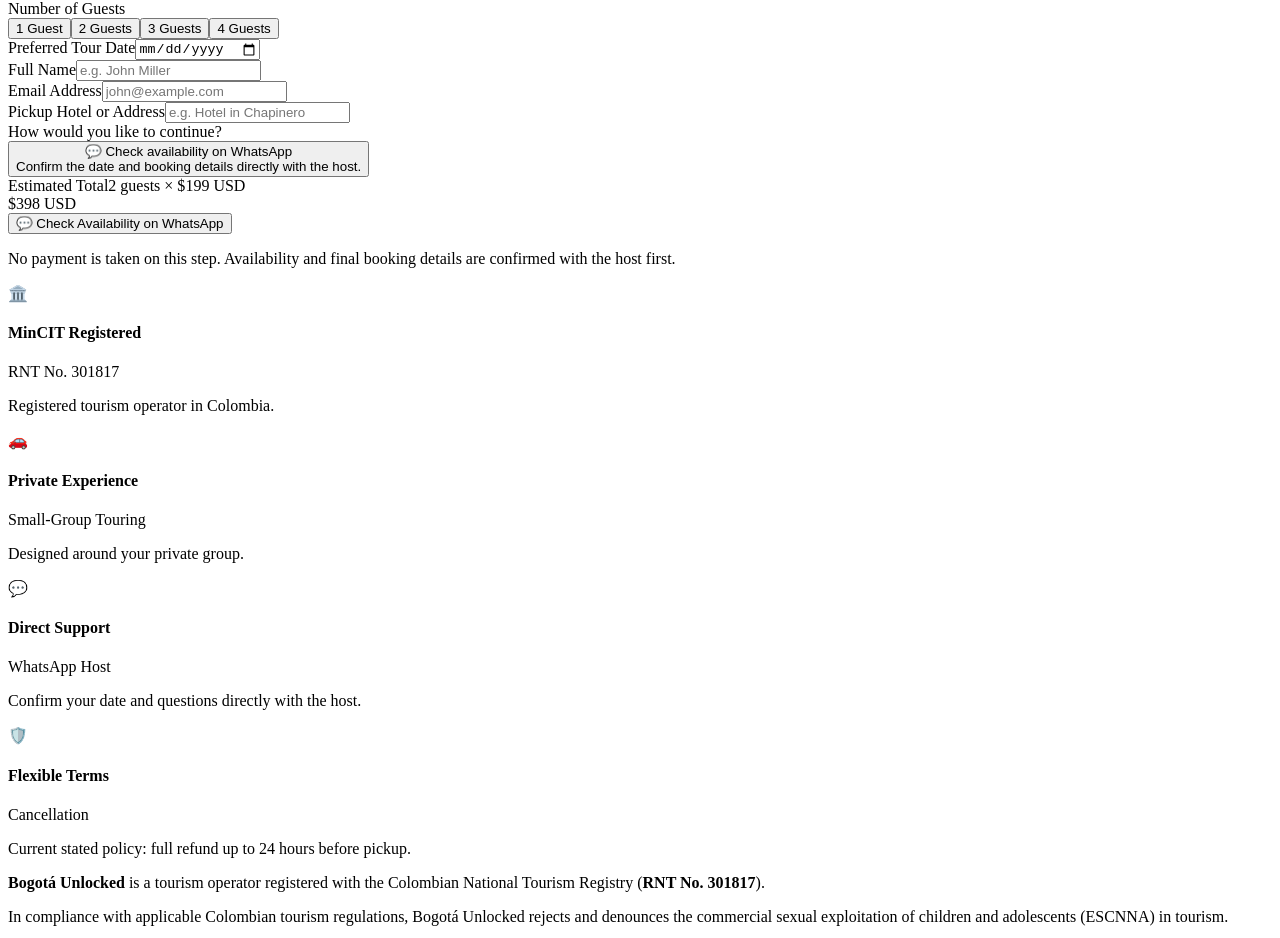
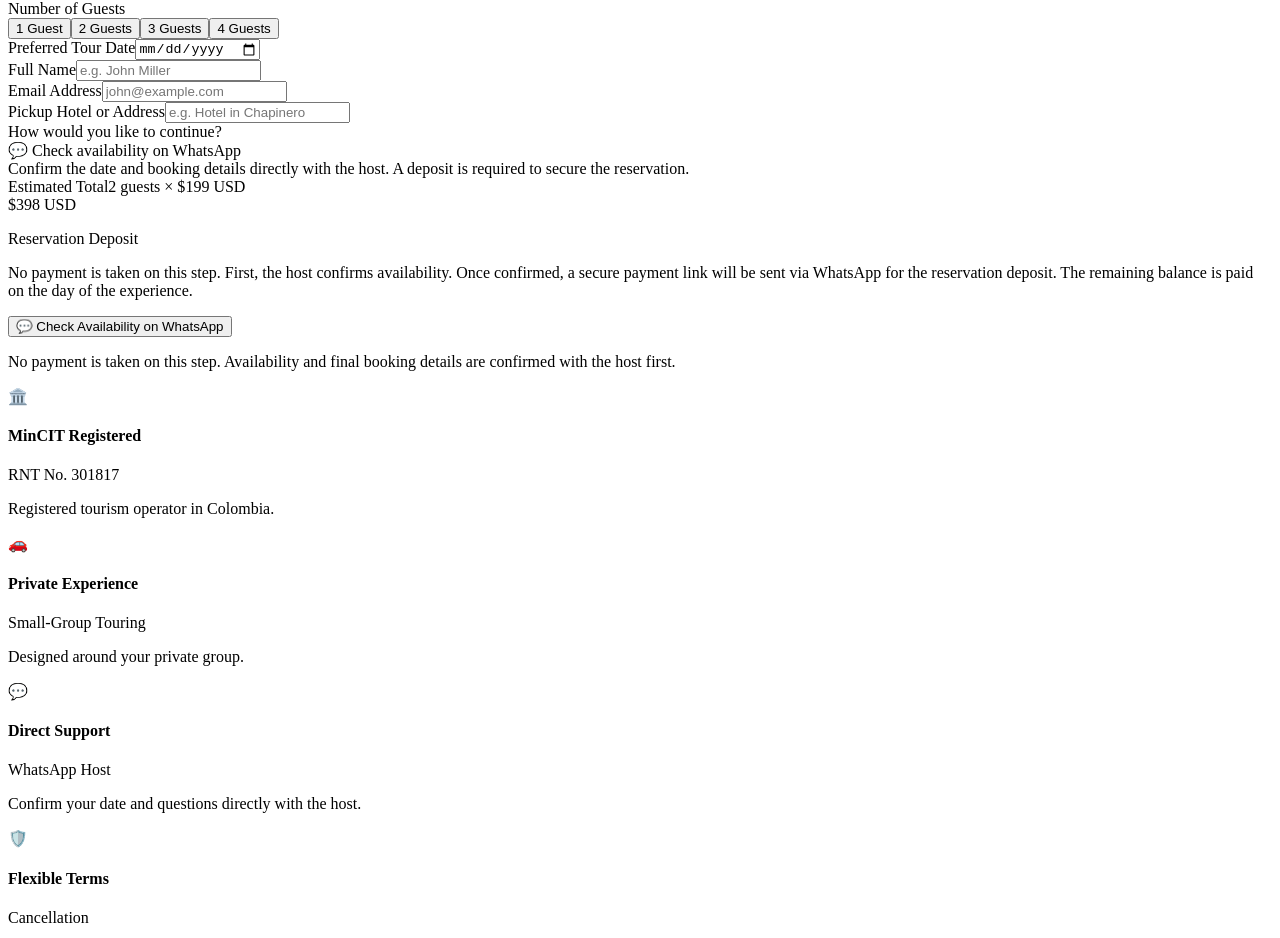
Before and after one commit to santibegi15/Bogota-unlocked, a Next.js app: page / in a window 1280 px wide. Shown: the part 4758-5696 px from the top of the page. Built offline with nearby package versions, Linux system fonts and the light colour scheme.

Commit message:
Update page.js

```diff
--- a/app/page.js
+++ b/app/page.js
@@ -4,7 +4,6 @@
 
 export default function Home() {
   const [guests, setGuests] = useState(2);
-  const [paymentMethod, setPaymentMethod] = useState('whatsapp');
 
   const [formData, setFormData] = useState({
     date: '',
@@ -33,7 +32,9 @@
 Name: ${formData.name}
 Email: ${formData.email}
 Pickup location: ${formData.pickupLocation}
-Estimated total: $${totalPrice} USD`;
+Estimated total: $${totalPrice} USD
+
+I understand that a deposit is required to confirm the reservation.`;
 
     window.open(
       `https://wa.me/573152551212?text=${encodeURIComponent(message)}`,
@@ -65,7 +66,7 @@
     {
       question: 'What happens after I request a date?',
       answer:
-        'Your request opens WhatsApp with the details you entered. The host can then confirm availability and coordinate the final booking details with you.',
+        'Your request opens WhatsApp with the details you entered. The host can then confirm availability and coordinate the final booking details with you. Once availability is confirmed, a secure payment link will be sent via WhatsApp for the reservation deposit.',
     },
     {
       question: 'What happens if the weather changes?',
@@ -924,15 +925,7 @@
 
               <div className="grid grid-cols-1 gap-2">
 
-                <button
-                  type="button"
-                  onClick={() => setPaymentMethod('whatsapp')}
-                  className={`p-4 rounded-md border text-left transition ${
-                    paymentMethod === 'whatsapp'
-                      ? 'border-[#C85A32] bg-[#FDFBF7] shadow-sm ring-1 ring-[#C85A32]'
-                      : 'border-[#D6CEC3] bg-white text-[#5C534E]'
-                  }`}
-                >
+                <div className="p-4 rounded-md border border-[#C85A32] bg-[#FDFBF7] shadow-sm">
 
                   <div className="font-semibold text-sm text-[#2C2523]">
                     💬 Check availability on WhatsApp
@@ -940,9 +933,10 @@
 
                   <div className="text-xs text-[#786E65] mt-1">
                     Confirm the date and booking details directly with the host.
+                    A deposit is required to secure the reservation.
                   </div>
 
-                </button>
+                </div>
 
               </div>
 
@@ -966,6 +960,22 @@
               <span className="text-2xl font-serif font-bold text-[#C85A32]">
                 ${totalPrice} USD
               </span>
+
+            </div>
+
+            {/* DEPOSIT INFO */}
+            <div className="p-4 bg-[#FFF8F2] rounded-md border border-[#E8CBB9]">
+
+              <p className="text-xs font-bold uppercase tracking-wider text-[#C85A32] mb-2">
+                Reservation Deposit
+              </p>
+
+              <p className="text-xs text-[#5C534E] leading-relaxed">
+                No payment is taken on this step. First, the host confirms
+                availability. Once confirmed, a secure payment link will be
+                sent via WhatsApp for the reservation deposit. The remaining
+                balance is paid on the day of the experience.
+              </p>
 
             </div>
 
```
